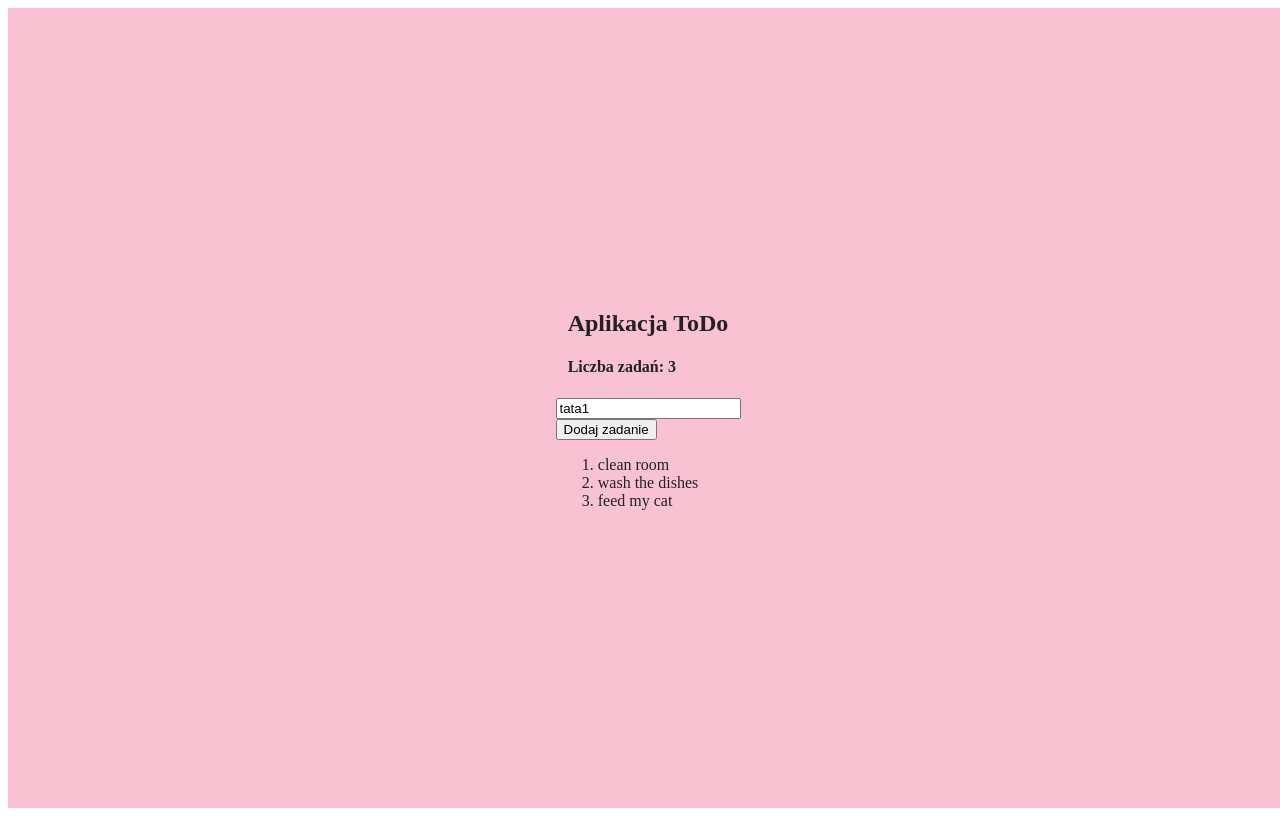
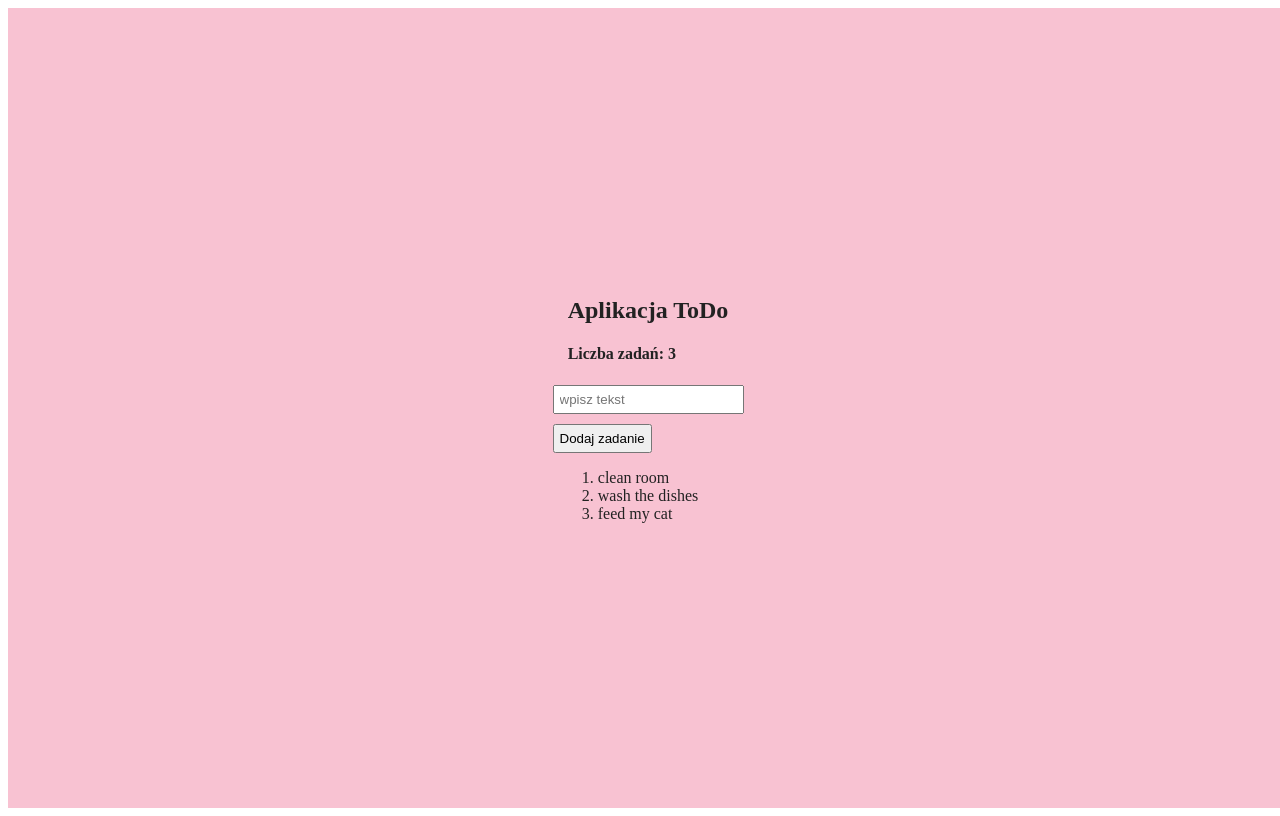
Before and after one commit to lukasz341/webpack-project-4.7, a React app: page / in a window 1280 px wide. Built offline with nearby package versions, Linux system fonts and the light colour scheme.

Commit message:
poprawa todoform

```diff
--- a/src/components/TodoForm.js
+++ b/src/components/TodoForm.js
@@ -1,10 +1,11 @@
 import React from 'react';
+import style from './TodoList.css';
 
 class TodoForm extends React.Component {
 
     addTask(event) {
-      //  let wpisz= 'zadanie1';
-      let wartosc = event.target.value;
+
+      let wartosc = document.querySelector('input').value
         event.preventDefault();
         this.props.addTodo(wartosc);
     }
@@ -13,7 +14,7 @@ class TodoForm extends React.Component {
         return (
             <div>
                 <form>
-                     <input type="text" placeholder="wpisz tekst" value="tata1"  />
+                     <input type="text" placeholder="wpisz tekst"  />
                 </form>
                 <button onClick={(event) => this.addTask(event)}>
                     Dodaj zadanie
--- a/src/components/TodoList.css
+++ b/src/components/TodoList.css
@@ -9,3 +9,11 @@ ol li {
 ol li:hover {
     cursor: pointer;
 }
+input {
+    padding: 5px;
+}
+button {
+    padding: 5px;
+    margin-top: 10px;
+    cursor: pointer;
+}
```
